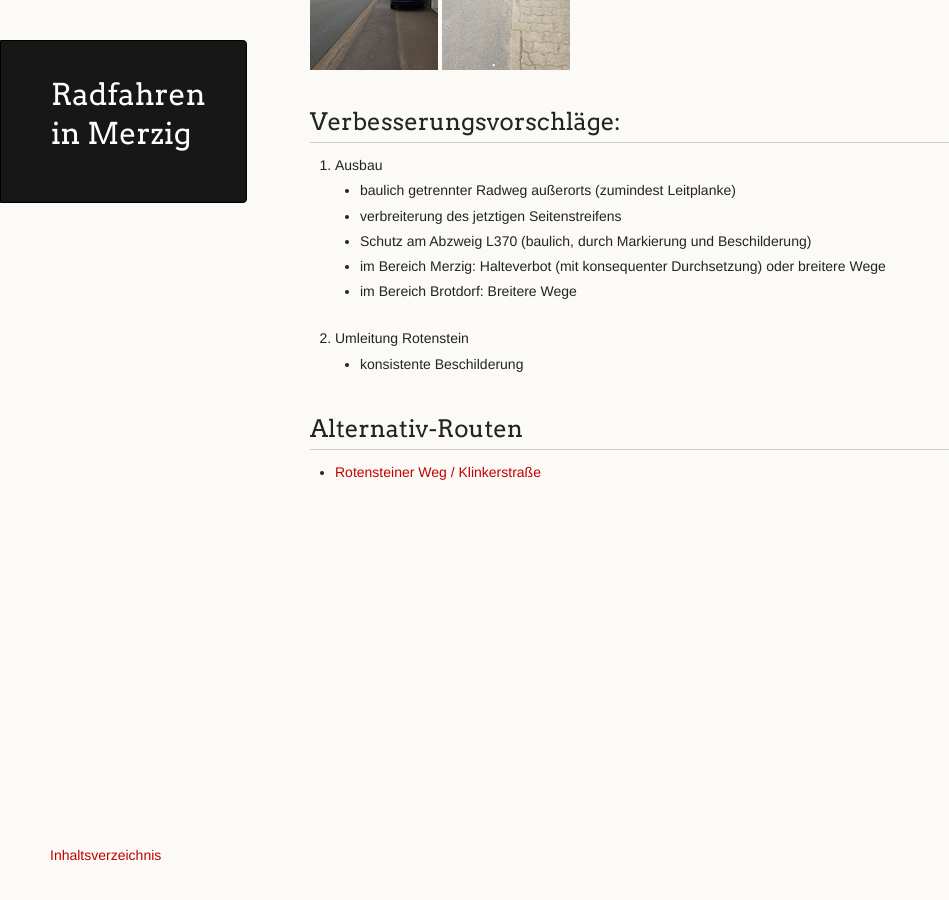
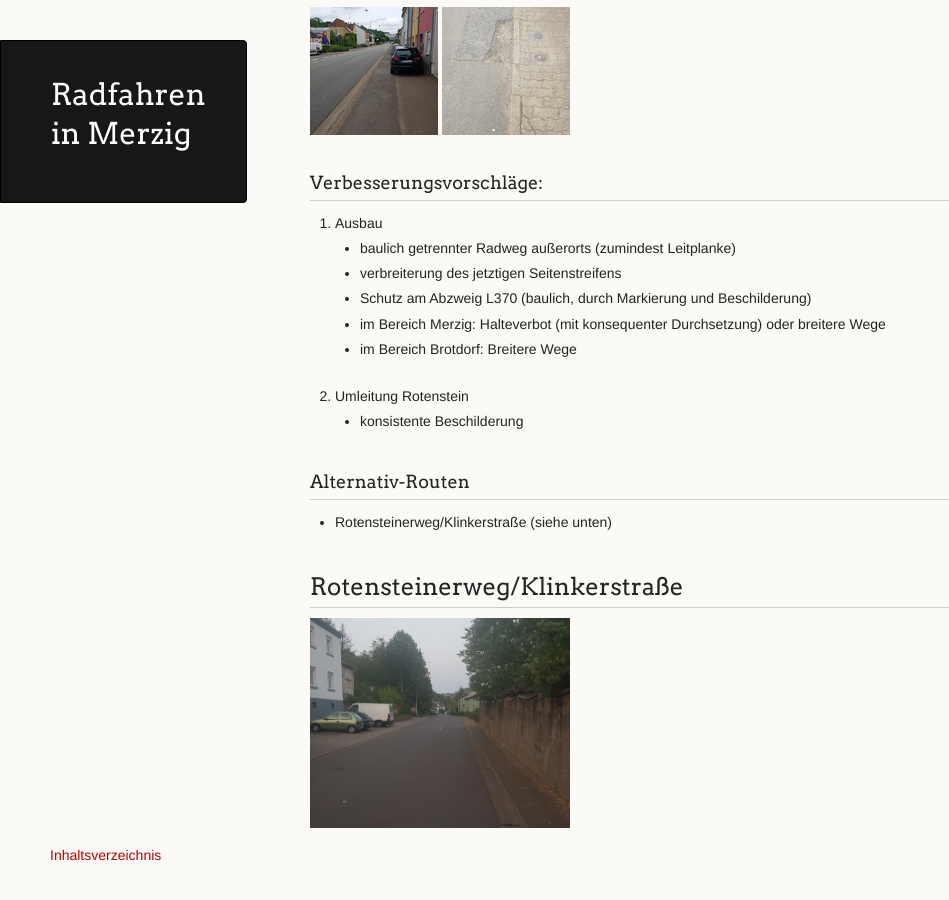
Before and after one commit to pasbi/Rad, a Jekyll site: the page built from radweg_mzg-bd.md, in a window 1280 px wide and 900 px high, scrolled down 1396 px. Shown: the whole window, without its empty margins (0-949 px from the left). Built offline with Jekyll 4.4.1, drawn with Linux system fonts in a browser that asks for light colours; our own code applies the rules of GitHub Pages for plain Markdown files; the repository's description, which GitHub fills in, is left out; before the commit the page ends 1953 px from its top, so only the background shows below that; some of the changed text lies outside the part shown.

Commit message:
Update and rename radweg_mzg-bd-l157.md to radweg_mzg-bd.md

```diff
--- a/radweg_mzg-bd-l157.md
+++ b/radweg_mzg-bd.md
@@ -1,6 +1,8 @@
-# Radweg Merzig-Brotdorf (L157)
+# Radweg Merzig-Brotdorf
 
-## Situation
+## L157
+
+### Situation
 Zwischen Merzig und Brotdorf, entlang der L157, verlief einst ein Radweg (oder kombinierter Rad-/Fußweg).
 ![Karte](media/map-mzg-bd-l157.png)
 Seit einigen Jahren endet der Rad-/Fußweg am Ortsausgang Merzig.
@@ -21,7 +23,7 @@
   <a href="media/mzg-losheimer-str-eng.jpg"><img alt="Weg in Merzig Losheimerstr. eng" src="media/thumb-mzg-losheimer-str-eng.jpg"/></a>
   <a href="media/mzg-losheimer-str-kaputt.jpg"><img alt="Weg in Merzig Losheimerstr. 3" src="media/thumb-mzg-losheimer-str-kaputt.jpg"/></a>
 
-## Verbesserungsvorschläge:
+### Verbesserungsvorschläge:
 
 1. Ausbau
   - baulich getrennter Radweg außerorts (zumindest Leitplanke)
@@ -32,5 +34,10 @@
 2. Umleitung Rotenstein
   - konsistente Beschilderung
 
-## Alternativ-Routen
-- [Rotensteiner Weg / Klinkerstraße](radweg_bd-mzg-rotenstein.md)
+### Alternativ-Routen
+- Rotensteinerweg/Klinkerstraße (siehe unten)
+
+## Rotensteinerweg/Klinkerstraße
+<p float="middle">
+  <img alt="Rotensteinerweg" src="media/20200917_194608.jpg" width="40%"/>
+<p/>
```
